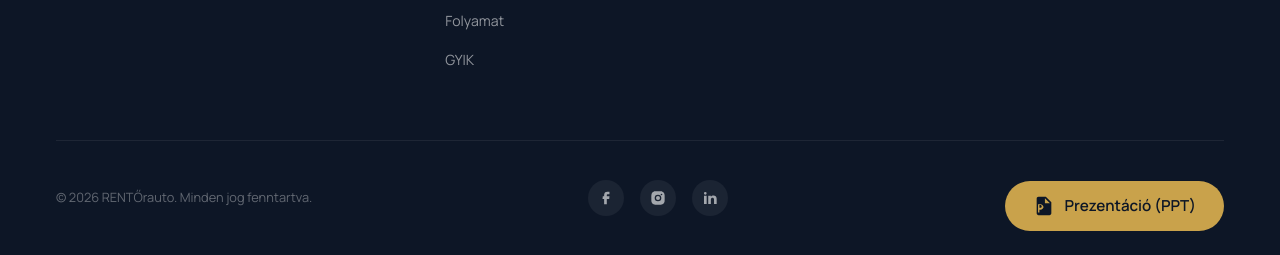
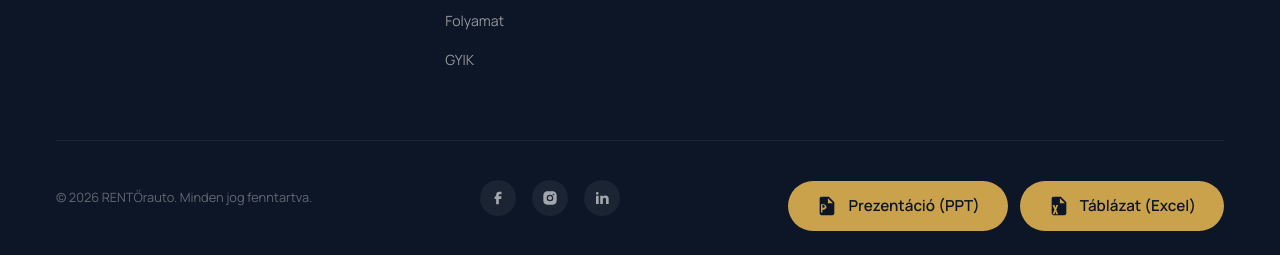
Before and after one commit to omniflowstack-design/rentorauto, a plain HTML site: page index.html in a window 1280 px wide. Shown: the part 7263-7518 px from the top of the page. Drawn offline with nearby package versions, Linux system fonts and the light colour scheme.

Commit message:
Add Excel button next to PPT in footer
Same gold button style, labeled "Táblázat (Excel)", linking
to the SharePoint-hosted spreadsheet.

Co-Authored-By: Claude Opus 4.6 <noreply@anthropic.com>

```diff
--- a/index.html
+++ b/index.html
@@ -809,7 +809,7 @@ h3{font-size:clamp(1.3rem, 2vw + .3rem, 1.8rem)}
 }
 .footer-socials a:hover svg{ color:var(--navy-900) }
 
-.footer-ppt-btn{
+.footer-doc-btn{
   display:inline-flex;
   align-items:center;
   gap:10px;
@@ -823,11 +823,12 @@ h3{font-size:clamp(1.3rem, 2vw + .3rem, 1.8rem)}
   transition:var(--transition);
   margin-top:16px;
 }
-.footer-ppt-btn:hover{
+.footer-doc-btn:hover{
   background:var(--gold-light);
   transform:translateY(-2px);
 }
-.footer-ppt-btn svg{ flex-shrink:0 }
+.footer-doc-btn svg{ flex-shrink:0 }
+.footer-doc-buttons{ display:flex; gap:12px; flex-wrap:wrap }
 
 
 /* --- reszponzív --- */
@@ -1335,10 +1336,16 @@ h3{font-size:clamp(1.3rem, 2vw + .3rem, 1.8rem)}
           <svg xmlns="http://www.w3.org/2000/svg" width="16" height="16" fill="currentColor" viewBox="0 0 24 24"><path d="M6.94 5a2 2 0 1 1-4-.002 2 2 0 0 1 4 .002ZM7 8.48H3V21h4V8.48Zm6.32 0H9.34V21h3.94v-6.57c0-3.66 4.77-4 4.77 0V21H22v-7.93c0-6.17-7.06-5.94-8.72-2.91l.04-1.68Z"/></svg>
         </a>
       </div>
-      <a href="https://gdfhu-my.sharepoint.com/:p:/g/personal/d9x332_neptun_gde_hu/IQADBZjFDXKxQrvfa8piD2tyAaFebNI87pDFzQw2IJQEs8E?e=k24Ru2" target="_blank" rel="noopener" class="footer-ppt-btn">
-        <svg xmlns="http://www.w3.org/2000/svg" width="22" height="22" fill="currentColor" viewBox="0 0 24 24"><path d="M13 9V3.5L18.5 9M6 2c-1.11 0-2 .89-2 2v16c0 1.11.89 2 2 2h12c1.11 0 2-.89 2-2V8l-6-6H6Zm5.5 10.5c0 1.93-1.57 3.5-3.5 3.5H7v3H5.5v-9H8c1.93 0 3.5 1.57 3.5 3.5v-1Zm-2 0c0-.83-.67-1.5-1.5-1.5H7v3h1c.83 0 1.5-.67 1.5-1.5v-1Z"/></svg>
-        Prezentáció (PPT)
-      </a>
+      <div class="footer-doc-buttons">
+        <a href="https://gdfhu-my.sharepoint.com/:p:/g/personal/d9x332_neptun_gde_hu/IQADBZjFDXKxQrvfa8piD2tyAaFebNI87pDFzQw2IJQEs8E?e=k24Ru2" target="_blank" rel="noopener" class="footer-doc-btn">
+          <svg xmlns="http://www.w3.org/2000/svg" width="22" height="22" fill="currentColor" viewBox="0 0 24 24"><path d="M13 9V3.5L18.5 9M6 2c-1.11 0-2 .89-2 2v16c0 1.11.89 2 2 2h12c1.11 0 2-.89 2-2V8l-6-6H6Zm5.5 10.5c0 1.93-1.57 3.5-3.5 3.5H7v3H5.5v-9H8c1.93 0 3.5 1.57 3.5 3.5v-1Zm-2 0c0-.83-.67-1.5-1.5-1.5H7v3h1c.83 0 1.5-.67 1.5-1.5v-1Z"/></svg>
+          Prezentáció (PPT)
+        </a>
+        <a href="https://gdfhu-my.sharepoint.com/:x:/g/personal/d9x332_neptun_gde_hu/IQBJgh0c0C6MQrUctrV14xx-AZRY1E7YIWQ_itCLJ35UafQ?e=ezUK2F" target="_blank" rel="noopener" class="footer-doc-btn">
+          <svg xmlns="http://www.w3.org/2000/svg" width="22" height="22" fill="currentColor" viewBox="0 0 24 24"><path d="M13 9V3.5L18.5 9M6 2c-1.11 0-2 .89-2 2v16c0 1.11.89 2 2 2h12c1.11 0 2-.89 2-2V8l-6-6H6Zm-1 9h2l1 3 1-3h2l-2 5 2 5h-2l-1-3-1 3H5l2-5-2-5Z"/></svg>
+          Táblázat (Excel)
+        </a>
+      </div>
     </div>
   </div>
 </footer>
```
